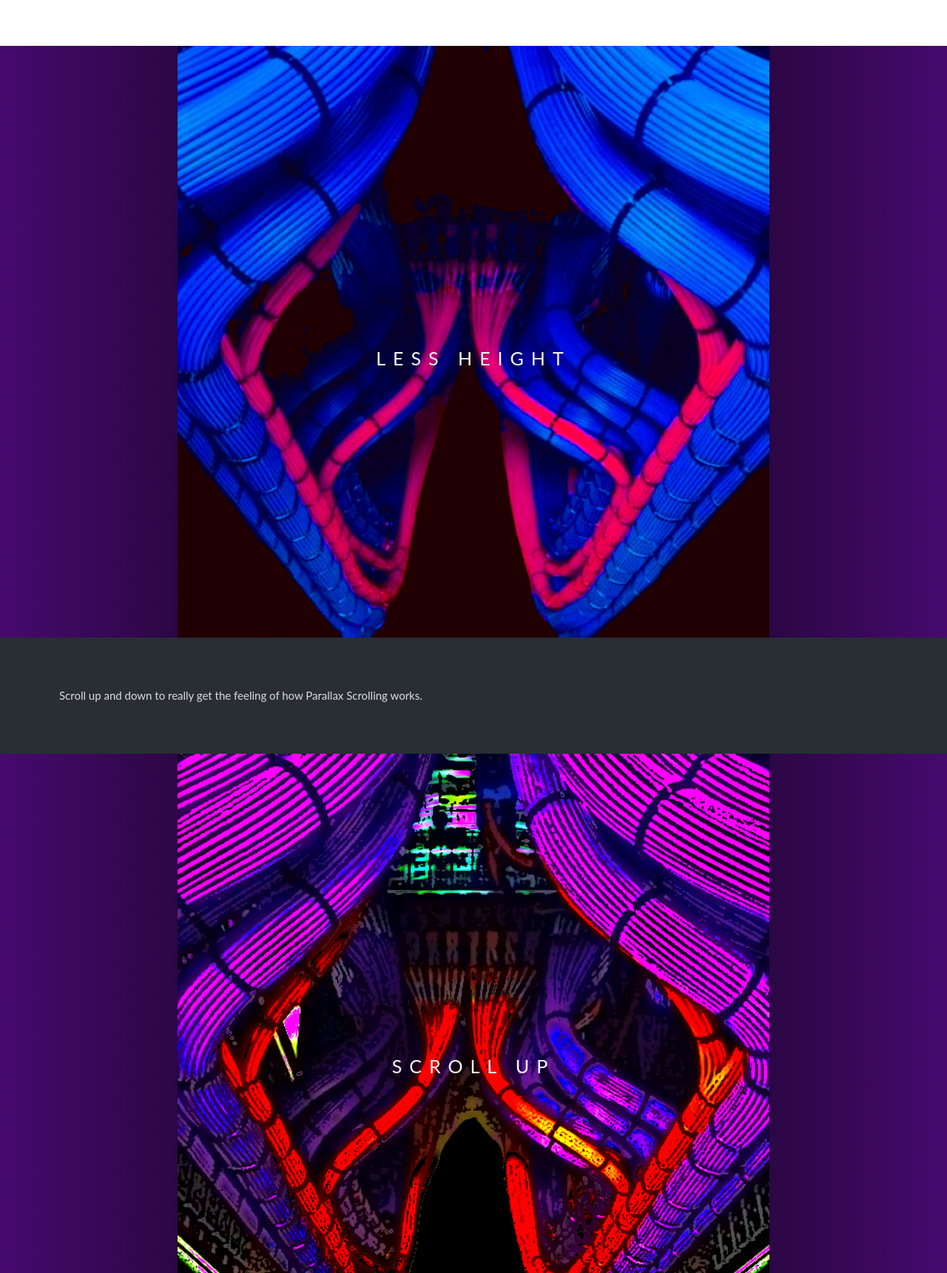
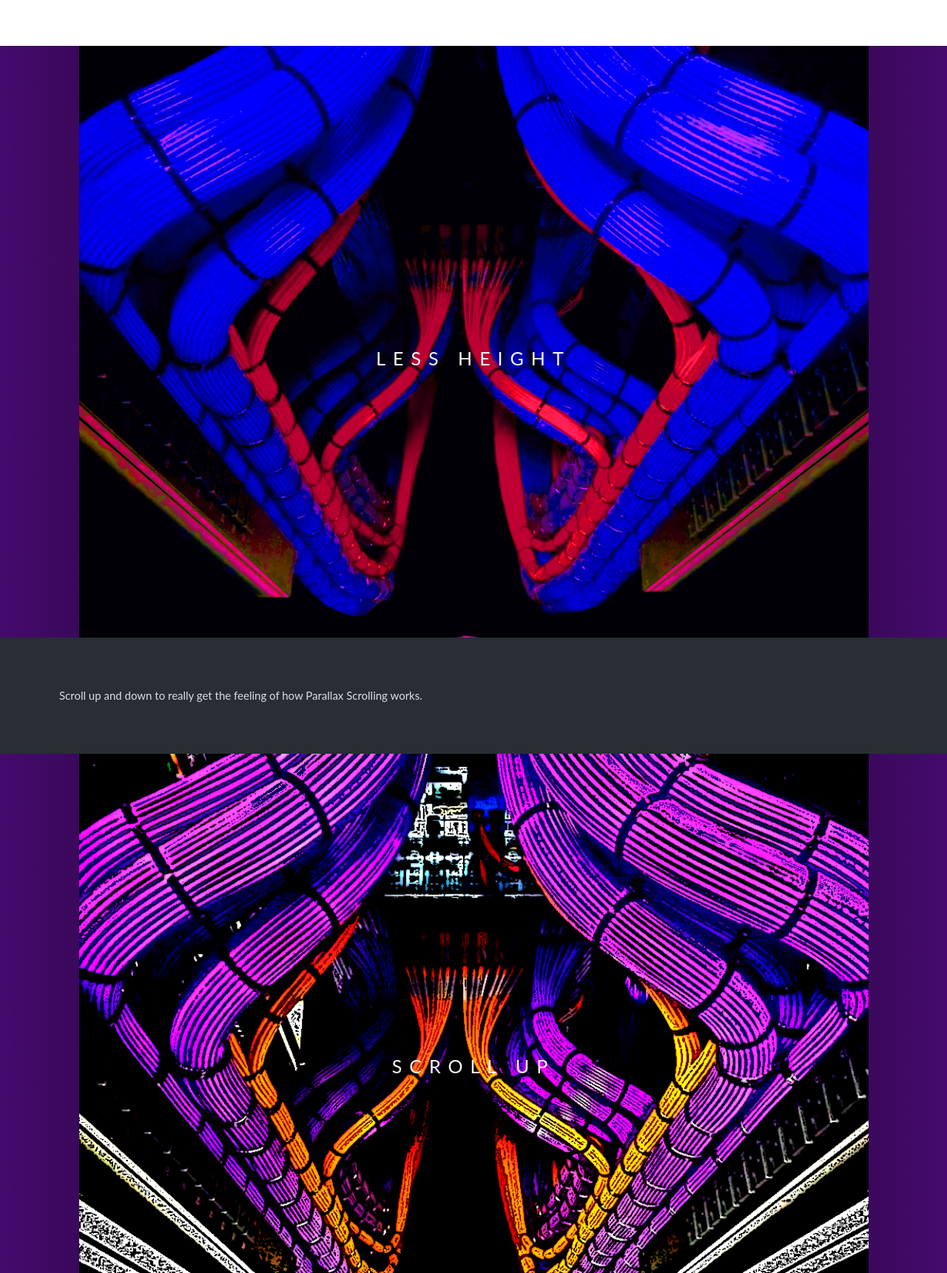
Before and after one commit to AgusNeira/ekonoc, a plain HTML site: page index.html in a window 1280 px wide. Shown: the part 1079-2800 px from the top of the page at 74% size. Drawn offline with Linux system fonts and the light colour scheme.

Commit message:
Added high-resolution versions of the background images

```diff
--- a/main.css
+++ b/main.css
@@ -25,7 +25,7 @@ body, html {
   /* background-image: url("img/cableporn-0.jpg");
   background-image: url("img/cableporn-0.jpg"), linear-gradient(90deg, rgba(33,0,55,1) 0%, rgba(105,32,154,1) 50%, rgba(33,0,55,1) 100%);
   */
-  background-image: url("img/cableporn-0.jpg"), linear-gradient(90deg, rgba(70,10,110,1) 0%, rgba(0,0,0,1) 50%, rgba(70,10,110,1) 100%);
+  background-image: url("img/Cableporn-g.jpg"), linear-gradient(90deg, rgba(70,10,110,1) 0%, rgba(0,0,0,1) 50%, rgba(70,10,110,1) 100%);
   min-height: 100%;
 }
 
@@ -36,7 +36,7 @@ body, html {
   background-position: center;
   background-repeat: no-repeat;
   background-size: contain;
-  background-image: url("img/cableporn-1.jpg"), linear-gradient(90deg, rgba(70,10,110,1) 0%, rgba(0,0,0,1) 50%, rgba(70,10,110,1) 100%);
+  background-image: url("img/Cableporn-gNenon.png"), linear-gradient(90deg, rgba(70,10,110,1) 0%, rgba(0,0,0,1) 50%, rgba(70,10,110,1) 100%);
   min-height: 100%;
   /* min-height: 400px; */
 }
@@ -48,7 +48,7 @@ body, html {
   background-position: center;
   background-repeat: no-repeat;
   background-size: contain;
-  background-image: url("img/cableporn-2.png"), linear-gradient(90deg, rgba(70,10,110,1) 0%, rgba(0,0,0,1) 50%, rgba(70,10,110,1) 100%);
+  background-image: url("img/Cableporn-gCartoon.png"), linear-gradient(90deg, rgba(70,10,110,1) 0%, rgba(0,0,0,1) 50%, rgba(70,10,110,1) 100%);
   min-height: 100%;
 }
 
```
Also changed, not shown: img/Cableporn-g.jpg (added), img/Cableporn-gCartoon.png (added), img/Cableporn-gNenon.png (added), img/cableporn-0.jpg (deleted), img/cableporn-0.png (deleted), img/cableporn-1.jpg (deleted), img/cableporn-2.png (deleted).
